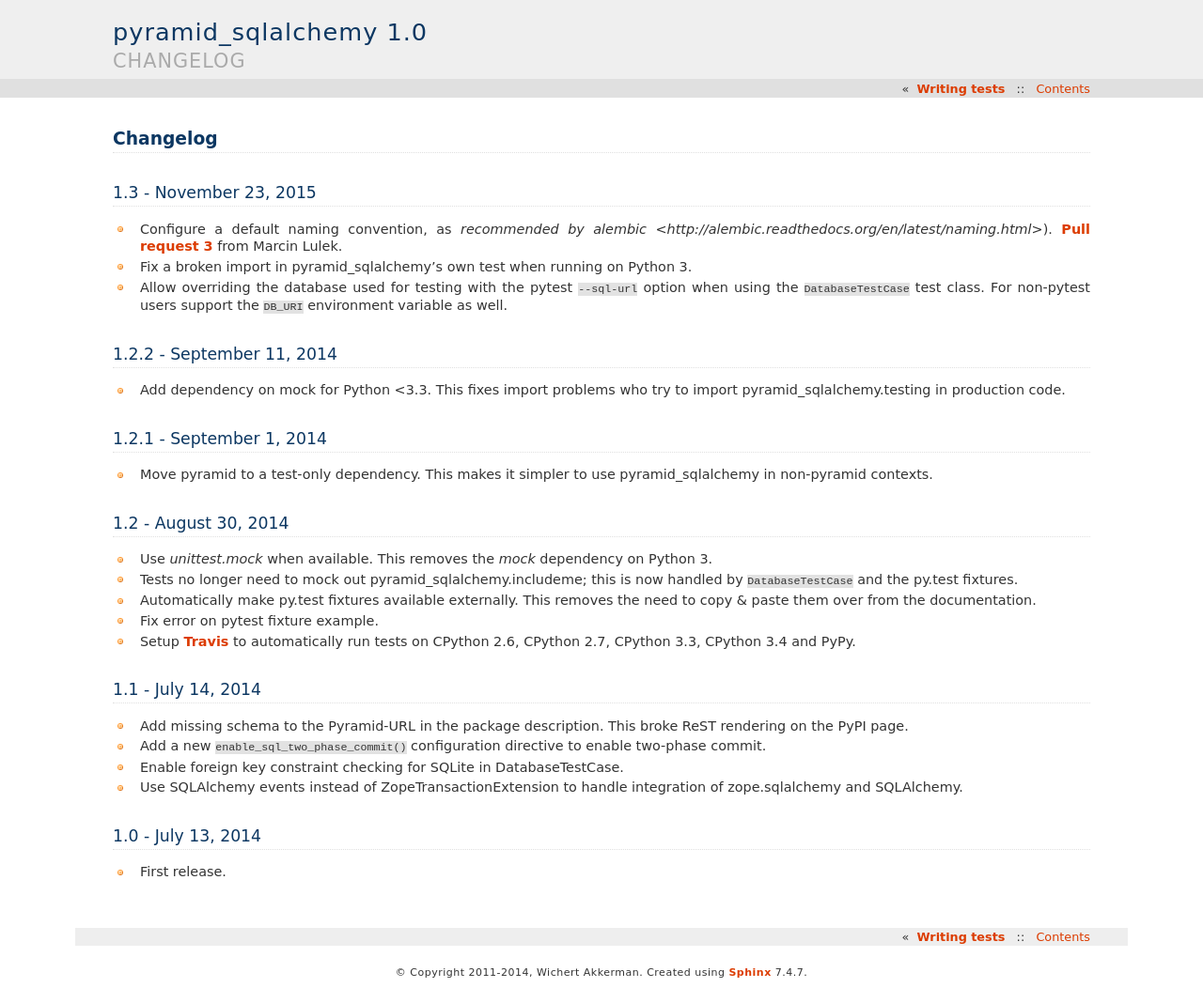
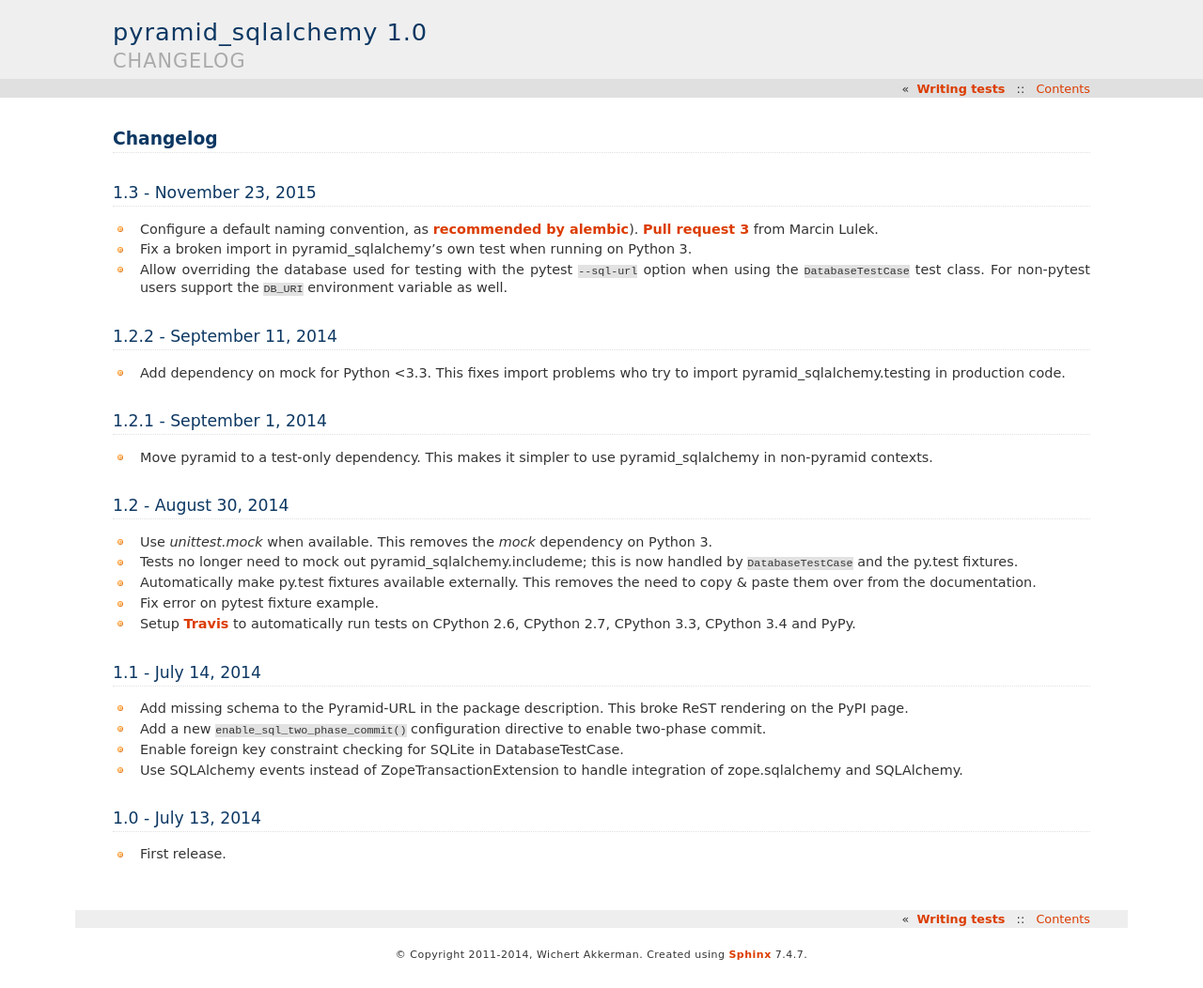
Before and after one commit to wichert/pyramid_sqlalchemy, a Sphinx documentation site: the page built from docs/changes.rst, in a window 1280 px wide. Shown: the whole page at 94% size. Built offline with Sphinx 7.4.7, drawn with Linux system fonts in a browser that asks for light colours.

Commit message:
Fix ReST syntax error.

```diff
--- a/docs/changes.rst
+++ b/docs/changes.rst
@@ -5,7 +5,7 @@ Changelog
 -----------------------
 
 - Configure a default naming convention, as `recommended by alembic
-  <http://alembic.readthedocs.org/en/latest/naming.html>`).
+  <http://alembic.readthedocs.org/en/latest/naming.html>`_).
   `Pull request 3 <https://github.com/wichert/pyramid_sqlalchemy/pull/3>`_
   from Marcin Lulek.
 
```
